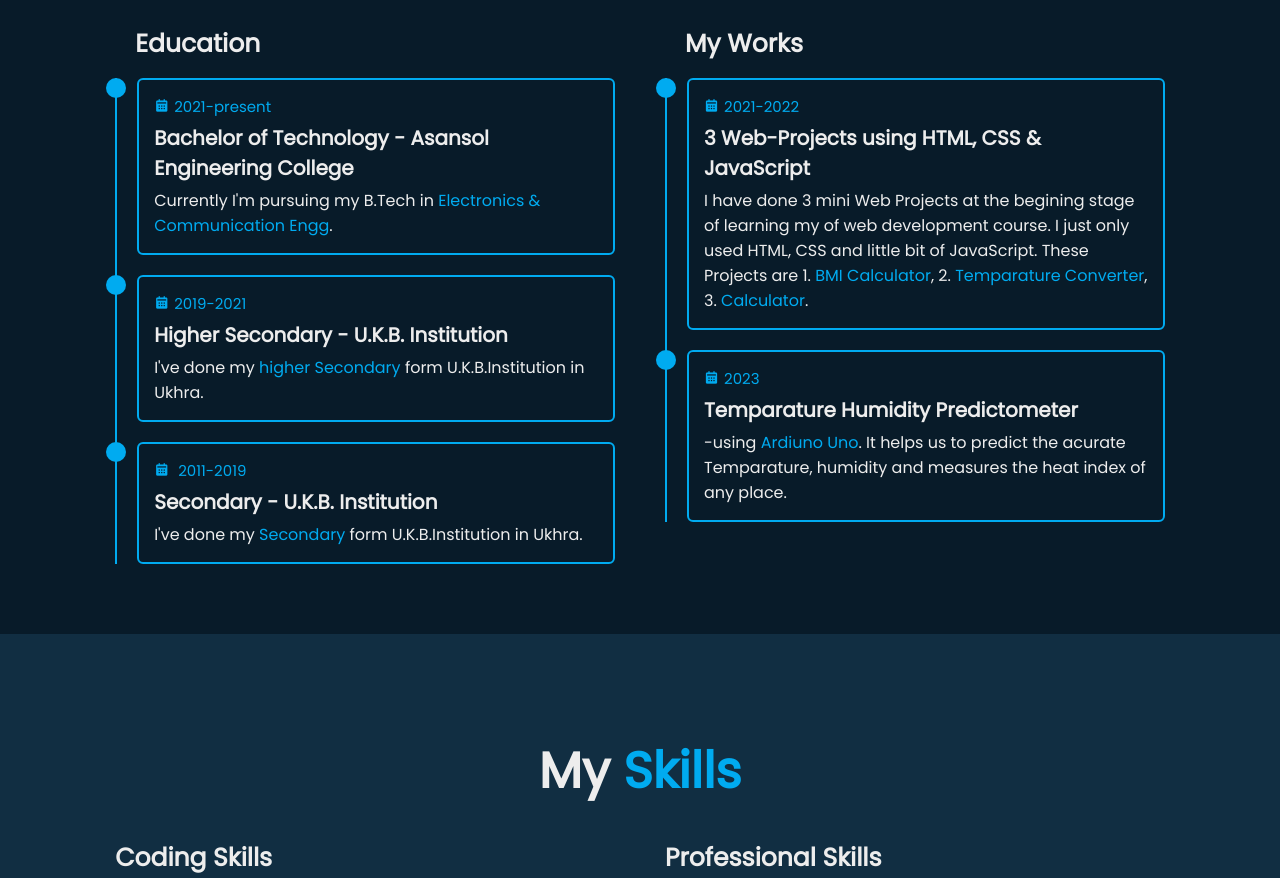
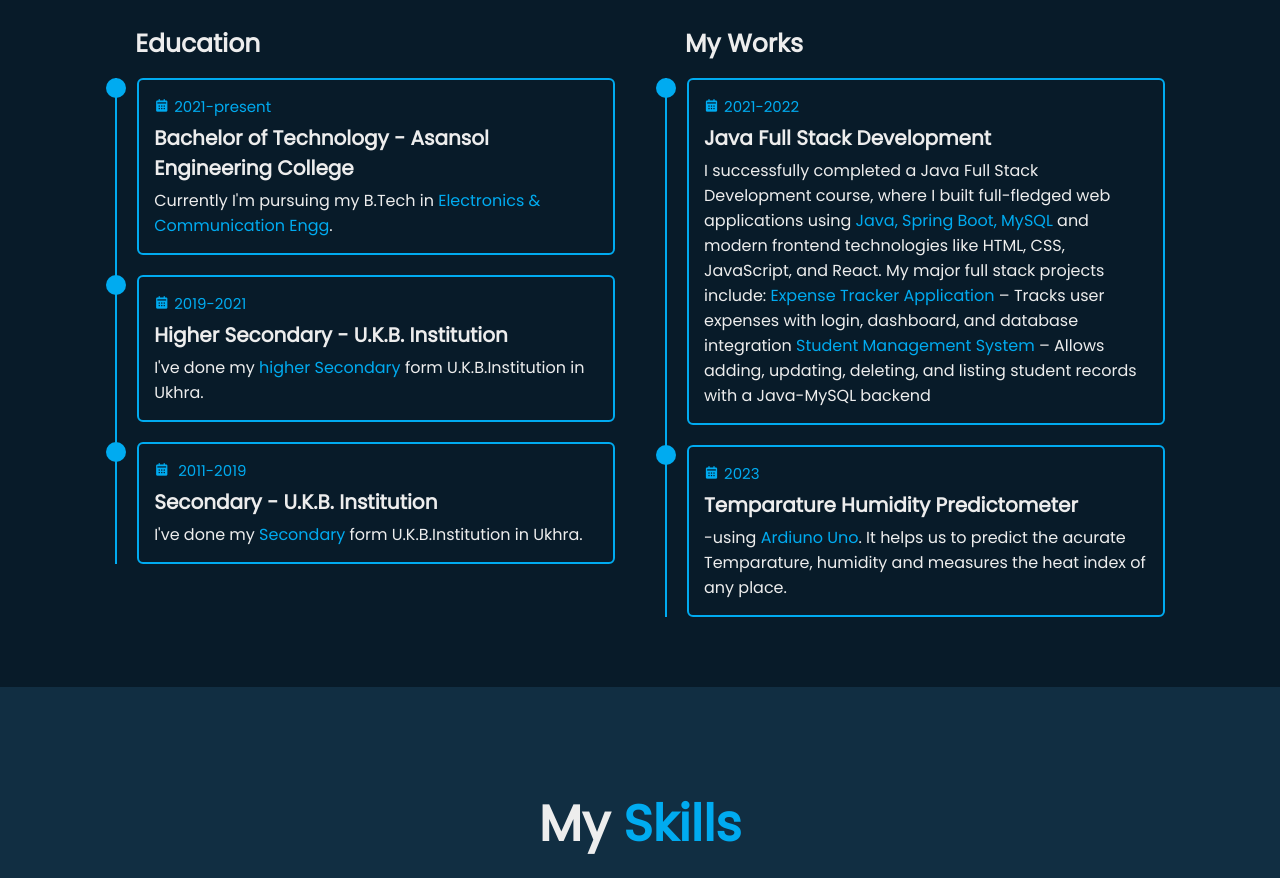
Before and after one commit to Sourav-rintu/souravPortfolio, a plain HTML site: page index.html in a window 1280 px wide. Shown: the part 1780-2658 px from the top of the page. Drawn offline with nearby package versions, Linux system fonts and the light colour scheme.

Commit message:
Update index.html

```diff
--- a/index.html
+++ b/index.html
@@ -131,11 +131,12 @@
                     <div class="education-content">
                         <div class="content">
                             <div class="year"><i class='bx bxs-calendar'></i>2021-2022</div>
-                            <h3>3 Web-Projects using HTML, CSS & JavaScript</h3>
-                            <p>I have done 3 mini Web Projects at the begining stage of learning my of web development
-                                course. I just only used HTML, CSS and little bit of JavaScript.
-                                These Projects are 1. <span>BMI Calculator</span>, 2. <span>Temparature
-                                    Converter</span>, 3. <span>Calculator</span>.
+                            <h3>Java Full Stack Development </h3>
+                            <p> I successfully completed a Java Full Stack Development course, where I built full-fledged web applications using <span>Java, Spring Boot, MySQL</span> and modern frontend technologies like HTML, CSS, JavaScript, and React. My major full stack projects include:
+
+<span>Expense Tracker Application</span> – Tracks user expenses with login, dashboard, and database integration
+
+<span>Student Management System</span> – Allows adding, updating, deleting, and listing student records with a Java-MySQL backend
                             </p>
                         </div>
                     </div>
```
